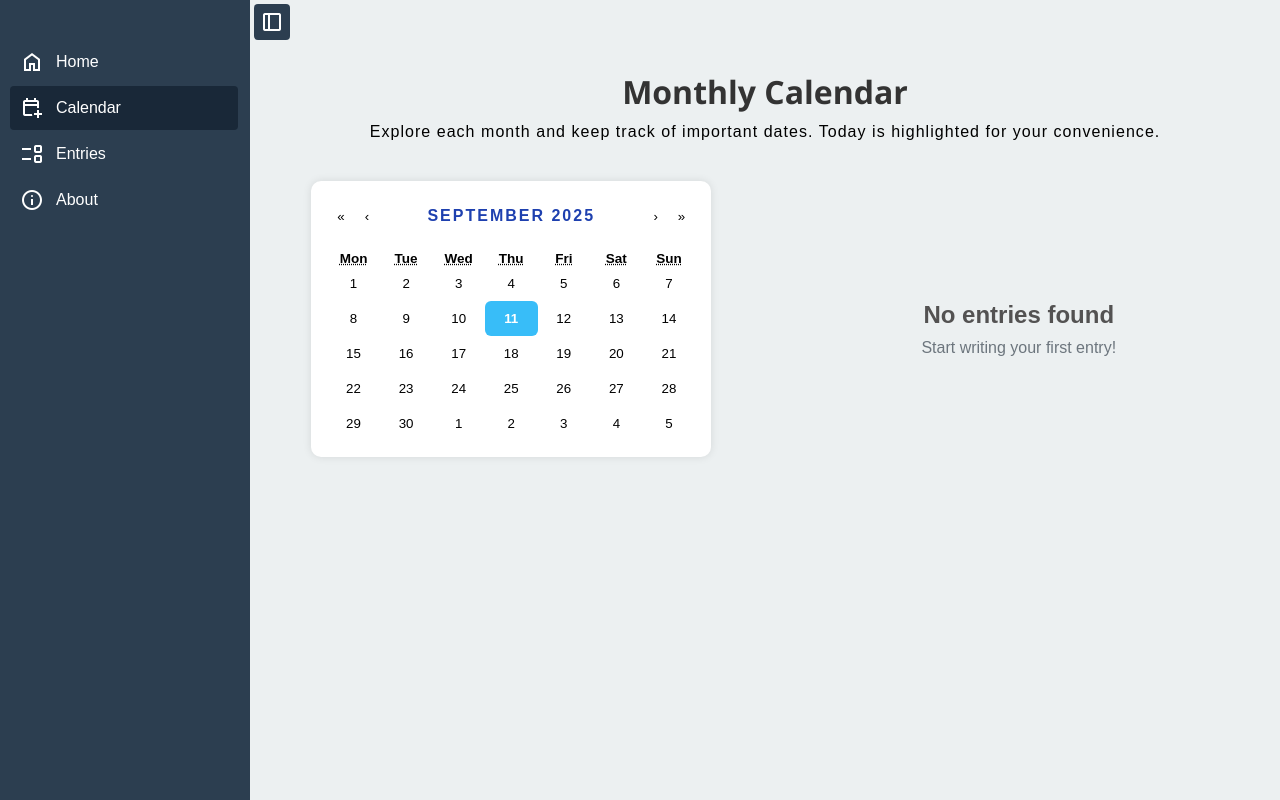
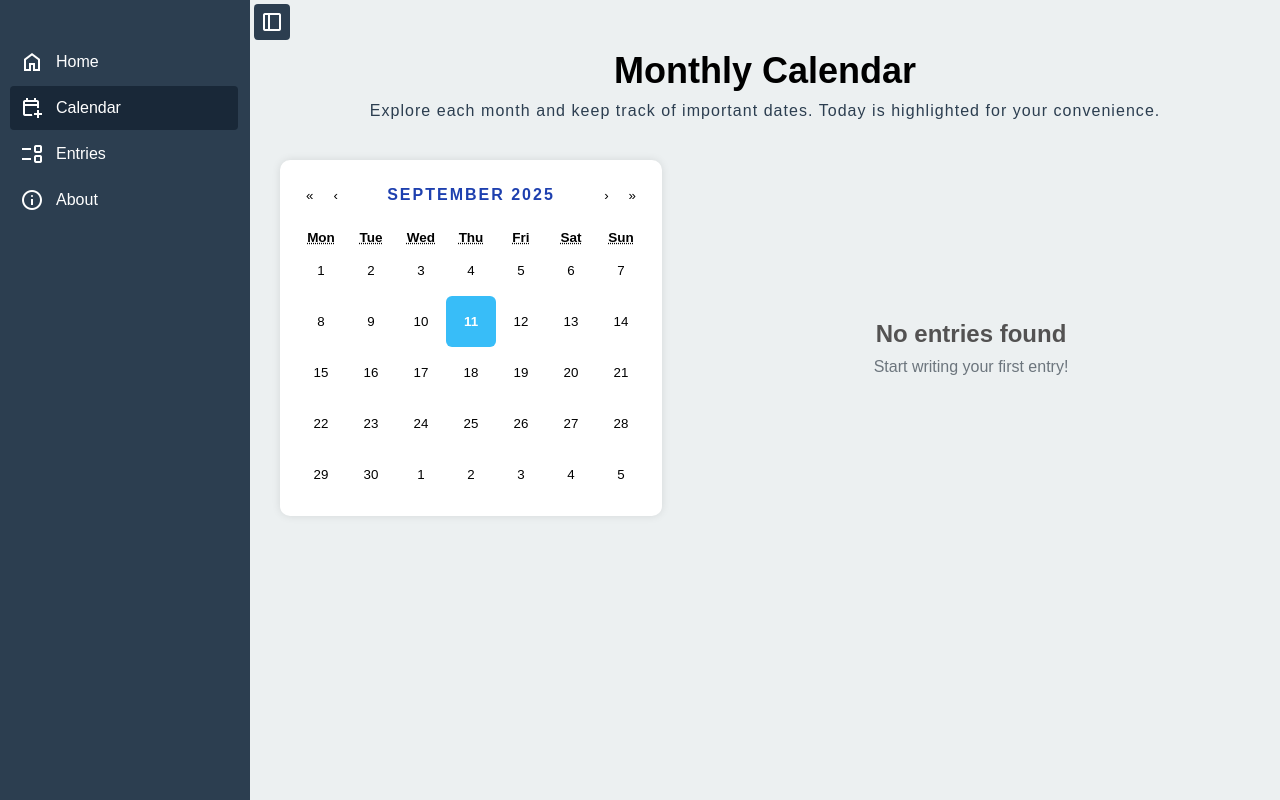
Before and after one commit to sachinbhujel/journal_app, a React (Vite) app: page /calendar in a window 1280 px wide. Built offline with nearby package versions, Linux system fonts and the light colour scheme; a web font is replaced by a local one.

Commit message:
Improve css for calendar and add-entry page

```diff
--- a/src/App.css
+++ b/src/App.css
@@ -381,6 +381,7 @@
     margin: auto;
     background-color: #192838;
     color: #f1f1f1;
+    border-radius: 6px;
     box-shadow: 0 4px 25px rgba(151, 158, 233, 0.3);
 }
 
@@ -541,7 +542,7 @@
 }
 
 .entry-textarea {
-    resize: vertical;
+    resize: none;
     min-height: 130px;
 }
 
@@ -589,8 +590,8 @@
     border-radius: 10px;
     font-size: 15px;
     transition: border-color 0.2s, background-color 0.2s;
-    height: 250px;
-    overflow-y: scroll;
+    height: 130px;
+    overflow-y: auto;
 }
 
 /* Success CSS */
@@ -659,6 +660,7 @@
 .about-container .description {
     text-align: center;
     color: #2c3e50;
+    letter-spacing: 1.04px;
 }
 
 .section {
@@ -689,21 +691,21 @@
 /* Calendar Css */
 
 .calendar-wrapper {
-    padding: 20px;
+    padding-top: 20px;
+    margin-top: 30px;
 }
 
 .calendar-title {
     margin-bottom: 10px;
-    margin-top: 50px;
-    font-family: "Segoe UI", Tahoma, Geneva, Verdana, sans-serif;
-    color: #333;
     text-align: center;
+    font-size: 36px;
 }
 
 .calendar-description {
     text-align: center;
     margin-bottom: 40px;
     letter-spacing: 1.04px;
+    color: #2c3e50;
 }
 
 .calendar {
@@ -816,6 +818,10 @@
     user-select: none;
 }
 
+.react-calendar__tile {
+    padding: 18px 4px !important;
+}
+
 .react-calendar__navigation {
     display: flex;
     justify-content: center;
@@ -849,7 +855,6 @@
 .entries-data-title {
     margin-bottom: 10px;
     margin-top: 50px;
-    font-family: "Segoe UI", Tahoma, Geneva, Verdana, sans-serif;
     color: #333;
     text-align: center;
 }
@@ -878,16 +883,17 @@
 
 .selected-date-entry-div {
     display: flex;
-    gap: 25px;
     justify-content: space-between;
 }
 
 .calendar-selected-date-entry-div {
-    width: 50%;
+    width: 40%;
+    padding-left: 30px;
 }
 
 .entries-selected-date-entry-div {
-    width: 50%;
+    padding: 0 20px;
+    width: 60%;
 }
 
 .calendar-entry-not-found {
@@ -914,7 +920,7 @@
 .entry-list {
     display: flex;
     flex-direction: column;
-    gap: 10px;
+    gap: 5px;
 }
 
 @media screen and (max-width: 600px) {
@@ -937,10 +943,14 @@
     }
     .calendar-selected-date-entry-div {
         width: 100%;
+        padding-left: 0px;
     }
 
     .entries-selected-date-entry-div {
         width: 100%;
+    }
+    .react-calendar__tile {
+        padding: 12px !important;
     }
 }
 
--- a/src/components/AddEntry.jsx
+++ b/src/components/AddEntry.jsx
@@ -61,7 +61,14 @@ function AddEntry({
     }, [entry]);
 
     return (
-        <div style={{display: "flex", alignItems: "center", justifyContent: "center", height: "100vh",}}>
+        <div
+            style={{
+                display: "flex",
+                alignItems: "center",
+                justifyContent: "center",
+                height: "100vh",
+            }}
+        >
             <div className="add-entry-container">
                 <div className="add-entry-header">
                     <h2>New Entry</h2>
--- a/src/components/Calendar.jsx
+++ b/src/components/Calendar.jsx
@@ -57,38 +57,46 @@ export default function Calendar() {
                     {filteredEntries.length > 0 ? (
                         <div className="entry-list">
                             <h2>Entries on {selectedDate}</h2>
+                            <div style={{display: "flex", flexDirection: "column", gap: "10px"}}>
                                 {filteredEntries.map((entry, index) => (
-                                <div key={index} className="entry-found">
+                                    <div
+                                        key={index}
+                                        className="entries-container"
+                                    >
+                                        <div className="entry-found">
                                             <div className="entry-found-top">
                                                 <h2>
                                                     {entry.title.length > 10
-                                                ? entry.title.slice(0, 16) +
-                                                  "..."
+                                                        ? entry.title.slice(
+                                                              0,
+                                                              16
+                                                          ) + "..."
                                                         : entry.title}
                                                 </h2>
                                                 <div className="date-time-div">
-                                            <p>{entry.date}</p>
-                                            <p
-                                                className="time"
-                                                style={{
-                                                    fontSize: "14px",
-                                                    marginTop: "6px",
-                                                }}
-                                            >
-                                                {entry.time}
+                                                    <p className="time">
+                                                        {entry.time
+                                                            .split(":")
+                                                            .slice(0, 2)
+                                                            .join(":") +
+                                                            " " +
+                                                            entry.time
+                                                                .split(":")[2]
+                                                                .split(" ")[1]}
                                                     </p>
                                                 </div>
                                             </div>
                                             <div className="entry-found-content">
                                                 {entry.content.length > 70
-                                            ? entry.content.slice(0, 140) +
-                                              "..."
+                                                    ? entry.content.slice(
+                                                          0,
+                                                          150
+                                                      ) + "..."
                                                     : entry.content}
                                             </div>
-                                    <div
-                                        className="entry-found-select"
-                                        style={{ marginTop: "20px" }}
-                                    >
+
+                                            <div className="entry-actions">
+                                                <div className="entry-found-select">
                                                     <p
                                                         className="mood"
                                                         style={{
@@ -115,7 +123,10 @@ export default function Calendar() {
                                                     </p>
                                                 </div>
                                             </div>
+                                        </div>
+                                    </div>
                                 ))}
+                            </div>
                         </div>
                     ) : (
                         <div className="calendar-entry-not-found">
```
Lines whose indentation alone changed are shown as unchanged.
